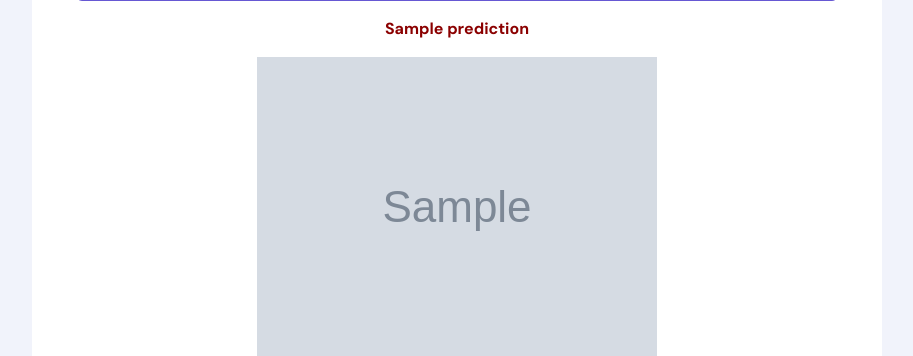
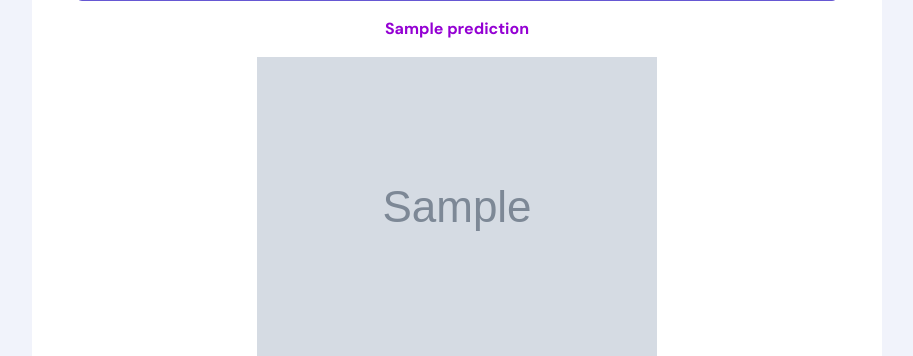
Before and after one commit to Vengatesan-K/Iris-Species, a Flask app: template templates/index.html in a window 1280 px wide. Shown: the part 800-1156 px from the top of the page, without its empty margins (183-1096 px from the left). Run offline with Flask 3, Linux system fonts and the light colour scheme; the template is opened without the code that fills it: most values are stand-ins (such as "Sample title", 1, 10 or a date in 2020); grey boxes marked "Sample" are stand-in pictures; parts of the project's set-up code (start-up, migrations or seed data) failed here and were passed over.

Commit message:
Update index.html

```diff
--- a/templates/index.html
+++ b/templates/index.html
@@ -40,7 +40,7 @@
                 </div>
             </form>
 
-            <center><p style="color: darkred; font-weight: bold;">{{ prediction }}</p>
+            <center><p style="color: darkviolet; font-weight: bold;">{{ prediction }}</p>
 		<img src="{{ image }}" alt="{{ prediction }}">
 </center>
         </div>
```
